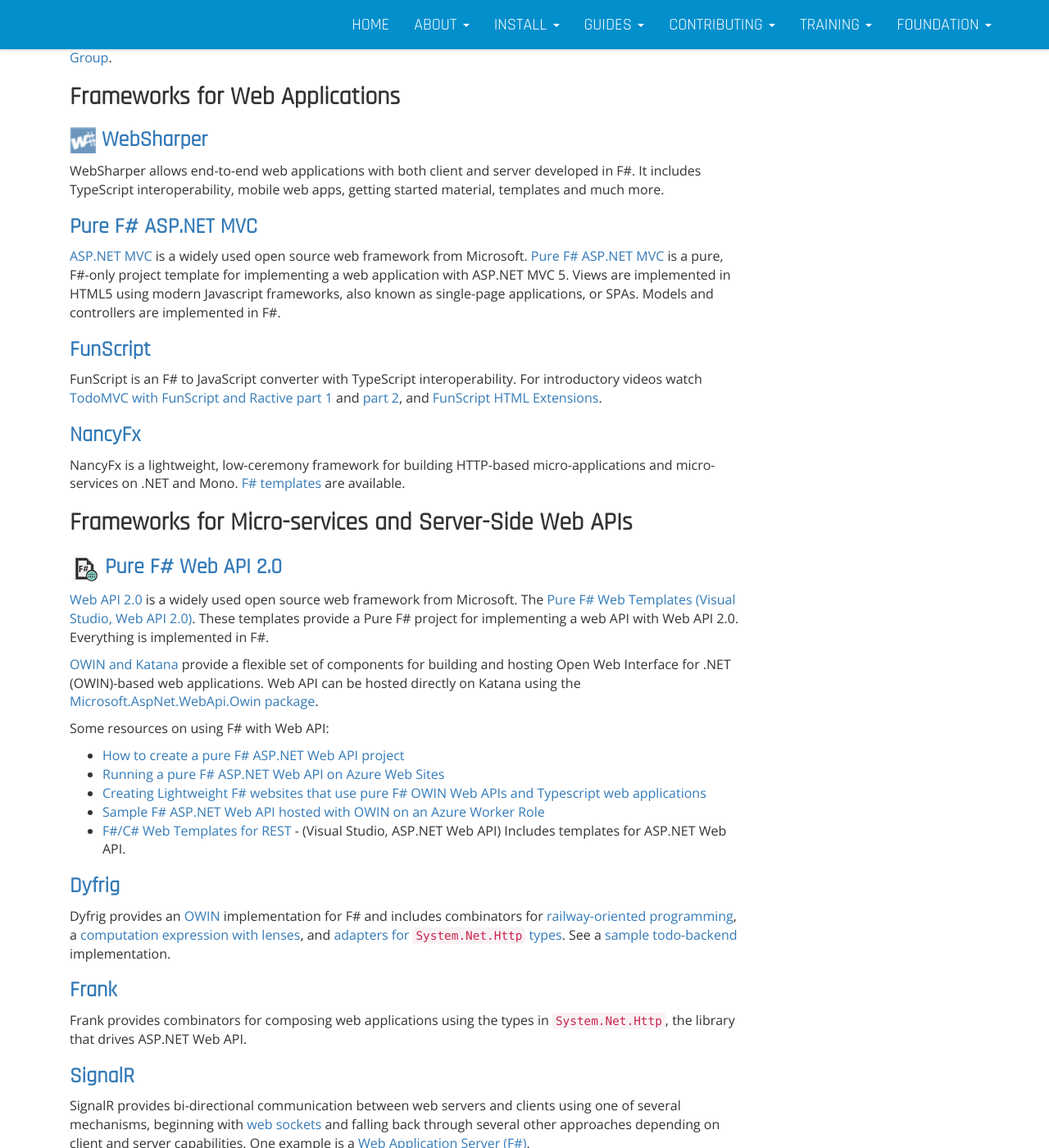
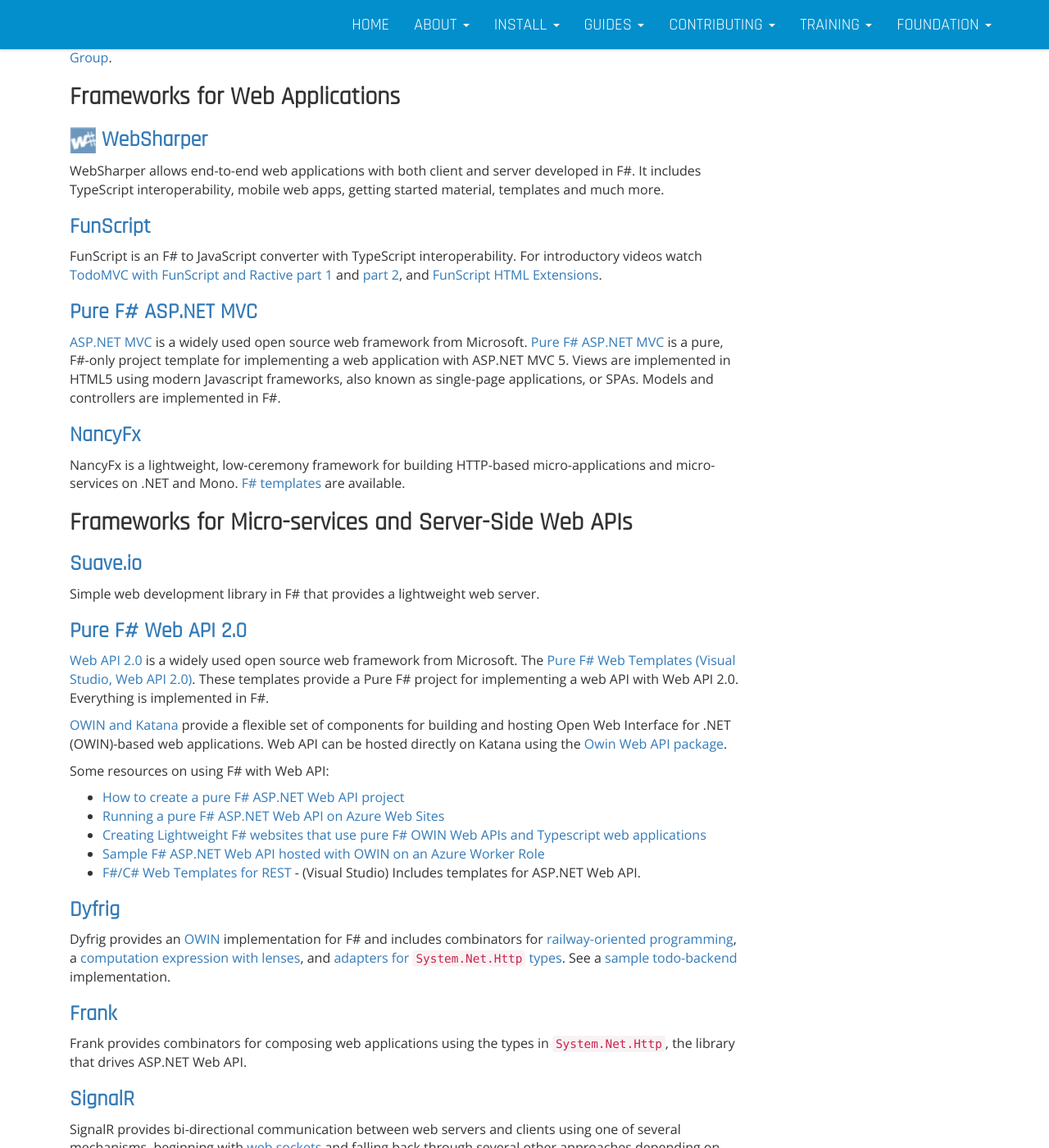
Before and after one commit to fsharp/fsharp.org, a Jekyll site: the page built from guides/web/index.md, in a window 1280 px wide and 1400 px high, scrolled down 386 px. Shown: the whole window at 82% size. Built offline with Jekyll 4.4.1, drawn with Linux system fonts in a browser that asks for light colours; nearby versions of some CDN libraries; some of the changed text lies outside the part shown.

Commit message:
web content cleanup

```diff
--- a/guides/web/index.md
+++ b/guides/web/index.md
@@ -25,29 +25,33 @@
 WebSharper allows end-to-end web applications with both client and server developed in F#.
 It includes TypeScript interoperability, mobile web apps, getting started material, templates and much more.
 
-### [Pure F# ASP.NET MVC](http://bloggemdano.blogspot.com/2013/12/a-new-f-aspnet-mvc-5-and-web-api-2.html)
-
-[ASP.NET MVC](http://www.asp.net/mvc) is a widely used open source web framework from Microsoft.
-[Pure F# ASP.NET MVC](http://bloggemdano.blogspot.com/2013/12/a-new-f-aspnet-mvc-5-and-web-api-2.html) is a pure, F#-only project template for implementing a web application with ASP.NET MVC 5. Views are implemented in HTML5 using modern Javascript frameworks, also known as single-page applications, or SPAs. Models and controllers are implemented in F#.
-
 ### [FunScript](http://funscript.info/)
 
 FunScript is an F# to JavaScript converter with TypeScript interoperability.
 For introductory videos watch [TodoMVC with FunScript and Ractive part 1](http://youtu.be/smyeLH6HktA) and [part 2](http://youtu.be/hhqKArYkfYA),
 and [FunScript HTML Extensions](http://youtu.be/Xmvehkj8qGM).
 
-### [NancyFx](https://github.com/NancyFx/Nancy)
+### [Pure F# ASP.NET MVC](http://bloggemdano.blogspot.com/2013/12/a-new-f-aspnet-mvc-5-and-web-api-2.html)
+
+[ASP.NET MVC](http://www.asp.net/mvc) is a widely used open source web framework from Microsoft.
+[Pure F# ASP.NET MVC](http://bloggemdano.blogspot.com/2013/12/a-new-f-aspnet-mvc-5-and-web-api-2.html) is a pure, F#-only project template for implementing a web application with ASP.NET MVC 5. Views are implemented in HTML5 using modern Javascript frameworks, also known as single-page applications, or SPAs. Models and controllers are implemented in F#.
+
+### [NancyFx](http://nancyfx.org/)
 
 NancyFx is a lightweight, low-ceremony framework for building HTTP-based micro-applications and micro-services on .NET and Mono. [F# templates](http://bloggemdano.blogspot.com/2013/12/a-few-other-template-additions-and.html) are available.
 
 
 ## Frameworks for Micro-services and Server-Side Web APIs
 
-### ![logo](/images/thumbs/fsharp.web.png)&nbsp;[Pure F# Web API 2.0](http://bloggemdano.blogspot.com/2013/12/a-new-f-aspnet-mvc-5-and-web-api-2.html)
+### [Suave.io](http://suave.io/)
+
+Simple web development library in F# that provides a lightweight web server.
+
+### [Pure F# Web API 2.0](http://bloggemdano.blogspot.com/2013/12/a-new-f-aspnet-mvc-5-and-web-api-2.html)
 
 [Web API 2.0](http://www.asp.net/web-api) is a widely used open source web framework from Microsoft. The [Pure F# Web Templates (Visual Studio, Web API 2.0)](http://bloggemdano.blogspot.com/2013/12/a-new-f-aspnet-mvc-5-and-web-api-2.html). These templates provide a Pure F# project for implementing a web API with Web API 2.0. Everything is implemented in F#.
 
-[OWIN and Katana](http://www.asp.net/aspnet/overview/owin-and-katana) provide a flexible set of components for building and hosting Open Web Interface for .NET (OWIN)-based web applications. Web API can be hosted directly on Katana using the [Microsoft.AspNet.WebApi.Owin package](http://www.nuget.org/packages/Microsoft.AspNet.WebApi.Owin).
+[OWIN and Katana](http://www.asp.net/aspnet/overview/owin-and-katana) provide a flexible set of components for building and hosting Open Web Interface for .NET (OWIN)-based web applications. Web API can be hosted directly on Katana using the [Owin Web API package](http://www.nuget.org/packages/Microsoft.AspNet.WebApi.Owin).
 
 Some resources on using F# with Web API:
 
@@ -55,7 +59,7 @@
 * [Running a pure F# ASP.NET Web API on Azure Web Sites](http://blog.ploeh.dk/2013/08/26/running-a-pure-f-web-api-on-azure-web-sites/)
 * [Creating Lightweight F# websites that use pure F# OWIN Web APIs and Typescript web applications](http://cockneycoder.wordpress.com/2014/09/03/lightweight-websites-with-f/)
 * [Sample F# ASP.NET Web API hosted with OWIN on an Azure Worker Role](https://github.com/panesofglass/AzureFSharpOwin)
-* [F#/C# Web Templates for REST](http://visualstudiogallery.msdn.microsoft.com/3d2bf938-fc9e-403c-90b3-8de27dc23095) - (Visual Studio, ASP.NET Web API) Includes templates for ASP.NET Web API.
+* [F#/C# Web Templates for REST](http://visualstudiogallery.msdn.microsoft.com/3d2bf938-fc9e-403c-90b3-8de27dc23095) - (Visual Studio) Includes templates for ASP.NET Web API.
 
 ### [Dyfrig](https://github.com/fsprojects/dyfrig)
 
```
Also changed, not shown: other parts of guides/web/index.md (+1 -5 lines).
